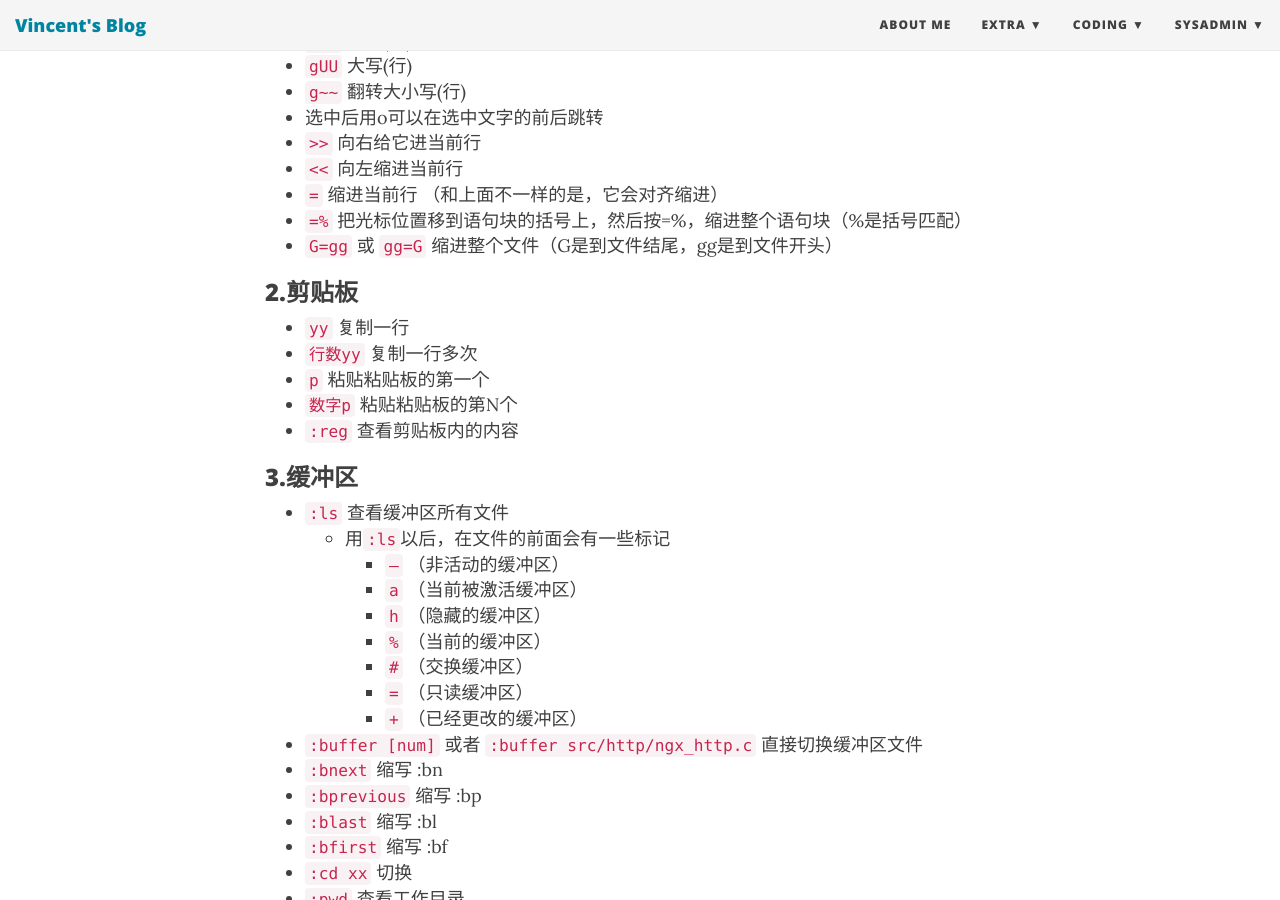
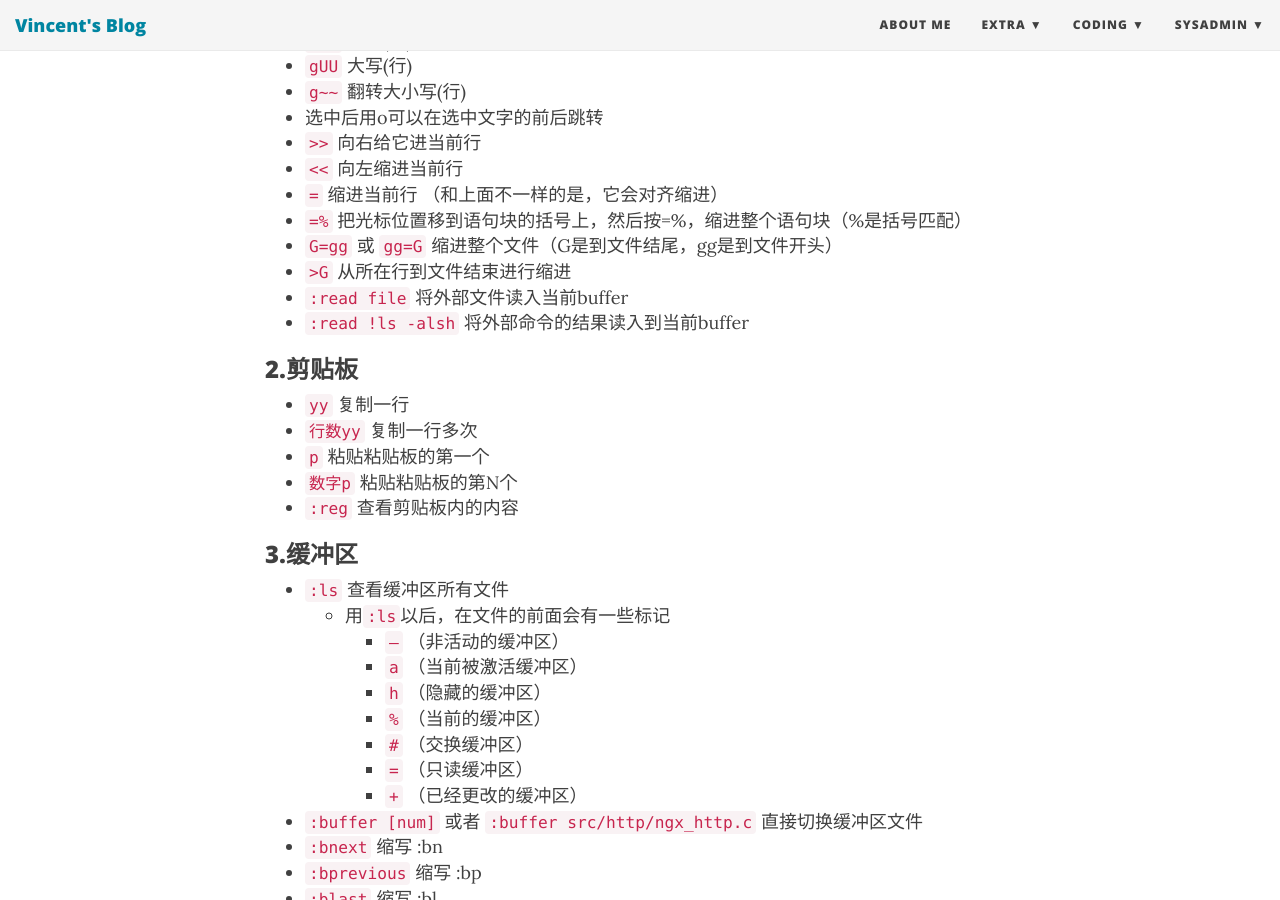
Before and after one commit to rainytooo/rainytooo.github.io, a Jekyll site: the page built from _posts/2017/05/2017-05-24-vim-shortcut-and-commands.md, in a window 1280 px wide and 900 px high, scrolled down 1470 px. Built offline with Jekyll 4.4.1, drawn with Linux system fonts in a browser that asks for light colours; nearby versions of some CDN libraries; comment, search, counter and statistics services are not loaded; some of the changed text lies outside the part shown.

Commit message:
2017年 6月 4日 星期日 12时13分13秒 CST

```diff
--- a/_posts/2017/05/2017-05-24-vim-shortcut-and-commands.md
+++ b/_posts/2017/05/2017-05-24-vim-shortcut-and-commands.md
@@ -68,6 +68,9 @@
 * `=`                   缩进当前行 （和上面不一样的是，它会对齐缩进）
 * `=%`                  把光标位置移到语句块的括号上，然后按=%，缩进整个语句块（%是括号匹配）
 * `G=gg` 或 `gg=G`      缩进整个文件（G是到文件结尾，gg是到文件开头）
+* `>G`                  从所在行到文件结束进行缩进
+* `:read file`          将外部文件读入当前buffer
+* `:read !ls -alsh`     将外部命令的结果读入到当前buffer
 
 
 ### 2.剪贴板
@@ -136,11 +139,13 @@
 * `T{char}`             同F,但是光标在字符右侧
 
 * `:jumps`              查看jump列表
+* `g;`                  条状到上一个跳转位置,可以加count
+* `g,`                  跳转到下一个编辑的位置,可以加count
+
 * `<C-i>`               向前, 在jumplist里跳转
 * `<C-O>`               向后, 在jumplist里跳转
 
 * `<C-]>`               跳转tags stack
-
 
 * `<C-z>`               跳回shell,再次输入fg可以回到vim
 
@@ -153,8 +158,7 @@
 * `<C-w>-`              垂直减少1行,可以加数字之后跟`-`
 * `<C-w>=`              平均分窗口
 * `<C-w>+`              垂直增加1行,可以在数字之后跟`+`
-* `:vertical resize 数字` 或者 `:vertical resize +|-数字`来重置当前窗口的大小
-* `:Ex`                 打开目录
+* `:vertical resize 数字` 或者 `:vertical resize +|-数字`来重置当前窗口的大小 * `:Ex`                 打开目录
 * `:Sex`                在垂直分割的窗口中打开目录
 * `:Vex`                在水平分割的窗口中打开目录
 * `<C-w> + hjkl`        分屏切换,按照给定的方向
```
